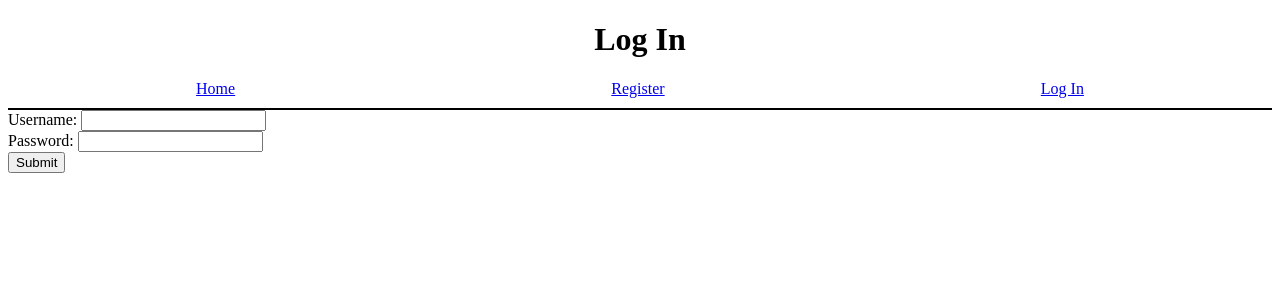
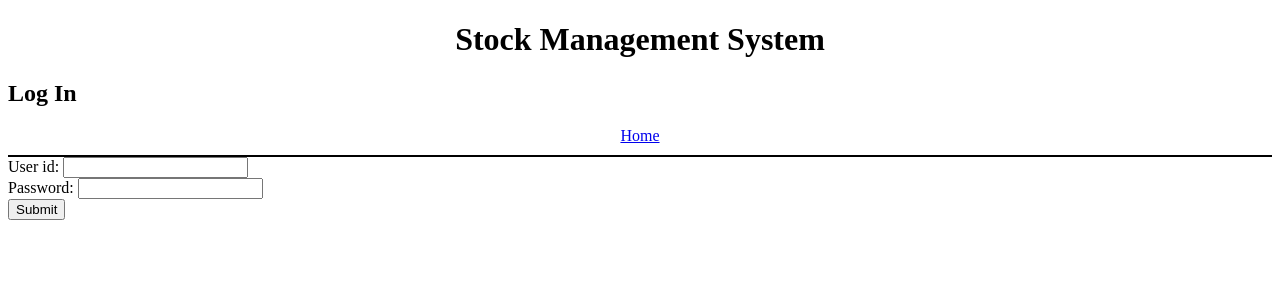
Before and after one commit to EonMurph/StockDeliverySystem, a Flask app: page /log_in in a window 1280 px wide. Shown: the top 300 px of the page. Run offline with Flask 3, Linux system fonts and the light colour scheme; some libraries are stand-ins or nearby versions.

Commit message:
updated login forms, login page, and login logic

```diff
--- a/app.py
+++ b/app.py
@@ -9,6 +9,9 @@ from database import get_db, close_db
 from forms import RegistrationForm, LogInForm
 from werkzeug.security import generate_password_hash, check_password_hash
 from functools import wraps
+from random import choice
+from pathlib import Path, PurePosixPath
+from os import path
 
 app = Flask(__name__)
 app.config["SECRET_KEY"] = "this-is-my-secret-key"
@@ -35,7 +38,19 @@ def login_required(view):
 
 @app.route("/")
 def homepage():
-    return render_template("index.html")
+    if g.user:
+        return render_template("homepage.html")
+    # tips = [str(path.join(path.basename(path.dirname(file)), path.basename(file))).replace("\\", "/") for file in Path().glob("./templates/tips/*.html")]
+    tips = list(Path().glob("./templates/tips/*.html"))
+    for i in range(len(tips)):
+        parent = path.basename(path.dirname(tips[i]))
+        file_name = path.basename(tips[i])
+        tips[i] = str(path.join(parent, file_name)).replace("\\", "/")
+
+    # TODO populate tips and remove next line
+    index = choice(tips) if tips else "index.html"
+
+    return render_template(index)
 
 
 @app.route("/register", methods=["GET", "POST"])
@@ -67,7 +82,7 @@ def register():
             session["user_id"] = user_id
             return redirect(url_for("homepage"))
 
-    return render_template("register.html", form=form, title="Registration")
+    return render_template("register.html", form=form)
 
 
 @app.route("/log_in", methods=["GET", "POST"])
@@ -87,15 +102,18 @@ def log_in():
                 """
         if user_data := db.execute(query, (user_id,)).fetchone():
             if check_password_hash(user_data["password"], password):
-                session["user_id"] = user_id
-                next_page = request.args.get("next") or url_for("homepage")
+                    session["user_id"] = user_id
+                    next_page = request.args.get("next") or url_for("homepage")
 
-                return redirect(next_page)
+                    return redirect(next_page)
+
+            else:
+                incorrect_error = "Incorrect password."
 
         else:
-            incorrect_error = "Incorrect username or password."
+            incorrect_error = "Incorrect user id."
 
-    return render_template("log_in.html", form=form, title="Log In", incorrect_error=incorrect_error)
+    return render_template("log_in.html", form=form, incorrect_error=incorrect_error)
 
 
 @app.route("/log_out")
--- a/forms.py
+++ b/forms.py
@@ -4,7 +4,7 @@ from wtforms.validators import EqualTo, InputRequired
 
 
 class RegistrationForm(FlaskForm):
-    user_id = StringField("Username: ", validators=[InputRequired()])
+    user_id = StringField("User id: ", validators=[InputRequired()])
     password = PasswordField("Password: ", validators=[InputRequired()])
     password2 = PasswordField("Confirm password: ", validators=[
                               InputRequired(),
@@ -13,7 +13,7 @@ class RegistrationForm(FlaskForm):
 
 
 class LogInForm(FlaskForm):
-    user_id = StringField("Username: ", validators=[InputRequired()])
+    user_id = StringField("User id: ", validators=[InputRequired()])
     password = PasswordField("Password: ", validators=[InputRequired()])
 
     submit = SubmitField("Submit")
--- a/templates/base.html
+++ b/templates/base.html
@@ -7,20 +7,19 @@
     <title>{{ title | default("Stock Delivery System") }}</title>
     <link rel="stylesheet"
       href="{{ url_for('static', filename='styles.css') }}" />
+    {% block css %} {% endblock %}
   </head>
 
   <body>
     <header>
-      <h1>{{ title | default("Stock Delivery System") }}</h1>
+      <h1>Stock Management System</h1>
+      {% block page_title %} {% endblock %}
     </header>
 
     <nav>
       <a href="{{ url_for('homepage') }}">Home</a>
       {% if g.user %}
       <a href="{{ url_for('log_out') }}">Log Out</a>
-      {% else %}
-      <a href="{{ url_for('register') }}">Register</a>
-      <a href="{{ url_for('log_in') }}">Log In</a>
       {% endif %}
     </nav>
 
--- /dev/null
+++ b/templates/homepage.html
@@ -0,0 +1,5 @@
+{% extends "base.html" %}
+
+{% block main_content %}
+
+{% endblock %}
--- a/templates/log_in.html
+++ b/templates/log_in.html
@@ -1,8 +1,12 @@
 {% extends 'base.html' %}
+
+{% block page_title%}
+<h2>Log In</h2>
+{% endblock %}
 
 {% block main_content %}
 
-<form action="" method="POST" novalidate>
+<form action method="POST" novalidate>
   {{ form.hidden_tag() }}
 
   {% from "_formhelpers.html" import render_field %}
--- a/templates/register.html
+++ b/templates/register.html
@@ -1,4 +1,8 @@
 {% extends "base.html" %}
+
+{% block page_title %}
+<h2>Registration</h2>
+{% endblock %}
 
 {% block main_content %}
 
```
Also changed, not shown: templates/index.html (+16 -1 lines).
